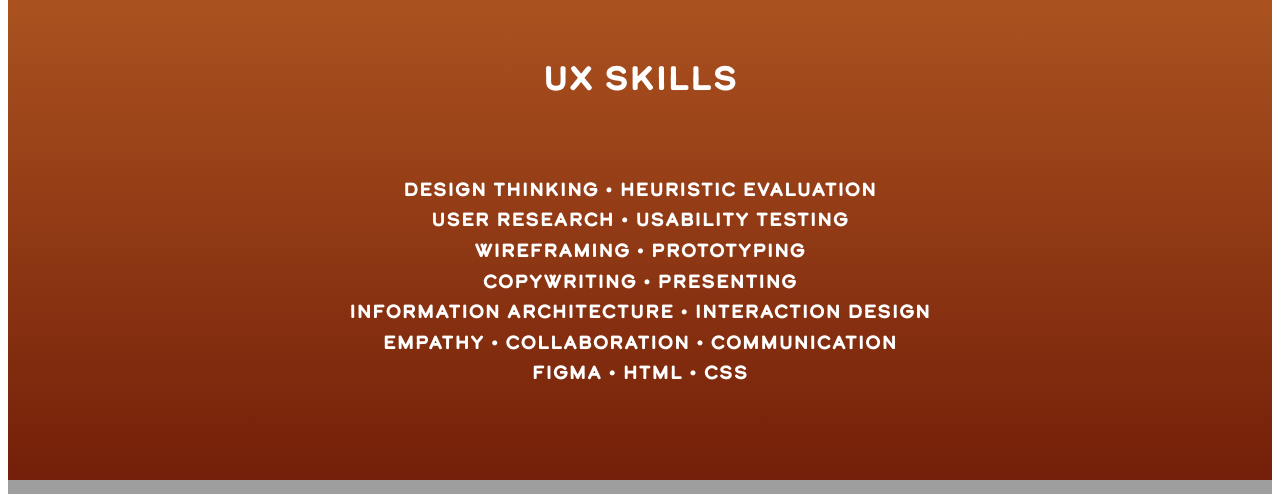
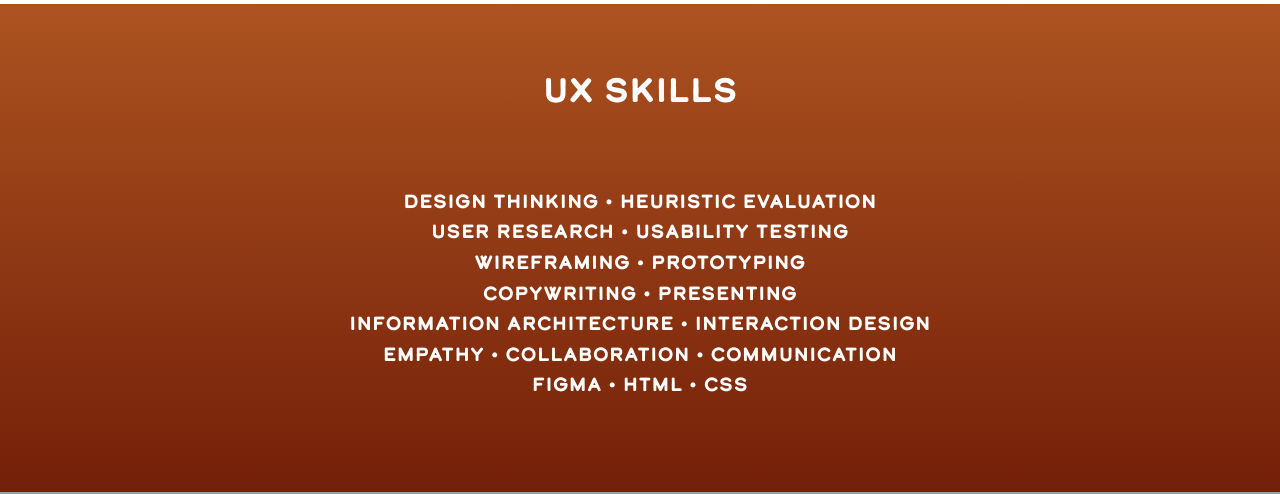
Before and after one commit to inspiredstorm/UX_UI_HW_19, a plain HTML site: page index.html in a window 1280 px wide. Shown: the part 1960-2454 px from the top of the page. Drawn offline with nearby package versions, Linux system fonts and the light colour scheme; grey boxes are pictures that could not be loaded; files whose address does not match are found by name.

Commit message:
eliminated body margin
Have no idea why it was there in the first place!

```diff
--- a/css/style.css
+++ b/css/style.css
@@ -13,6 +13,10 @@
     --minBlockWidth: 436px;
     --cardRadius: 16px;
     --maxWindowWidth: 1512px;
+    }
+
+    body {
+        margin:0px;
     }
 
 p, li {
--- a/index.html
+++ b/index.html
@@ -4,7 +4,6 @@
     <title>Christine Blehm's Portfolio</title>
     <link rel="stylesheet" type="text/css" href="css/style.css">
     <meta name="viewport" content="width=device-width, initial-scale=1">
-    <link rel="stylesheet" type="text/css" href="css/style.css">
     <link rel="stylesheet" href="https://cdnjs.cloudflare.com/ajax/libs/font-awesome/4.7.0/css/font-awesome.min.css">
 </head>
 
```
